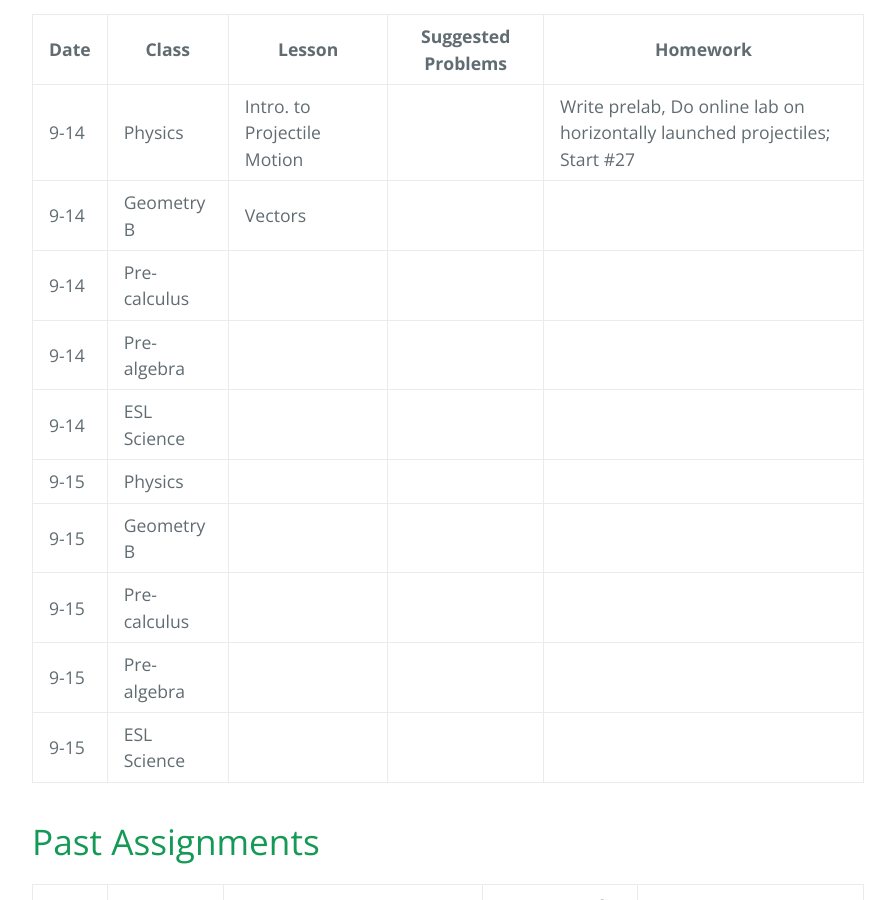
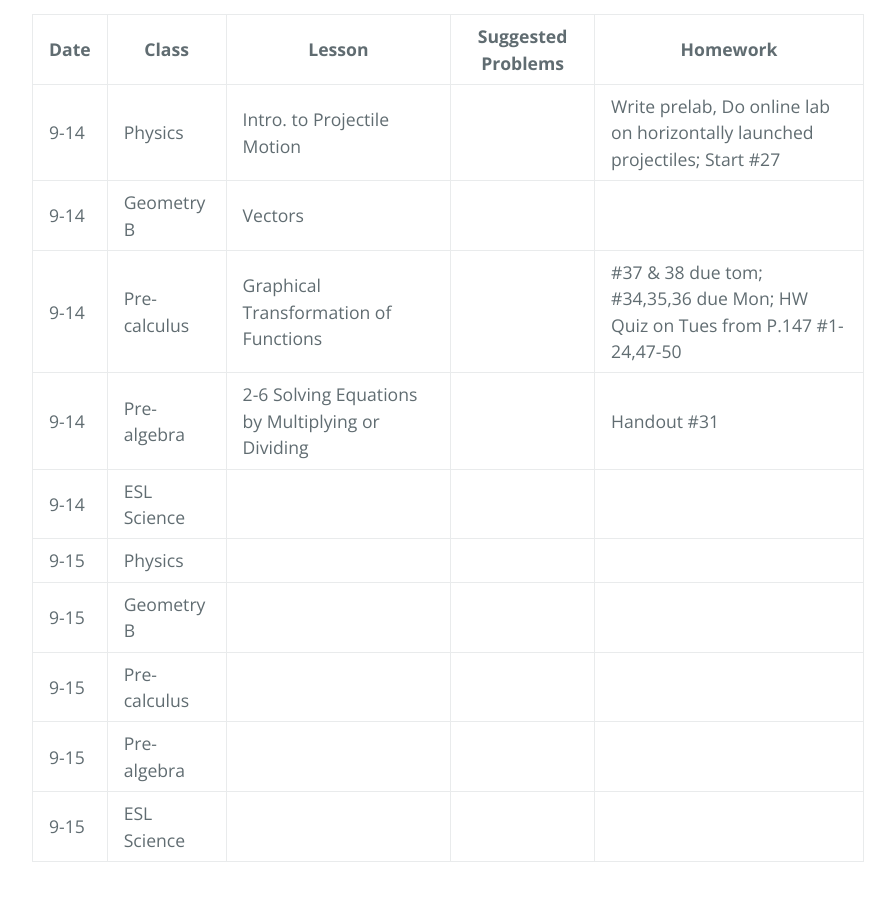
Before and after one commit to gpayoo/gpayoo, a Jekyll site: the page built from index.md, in a window 1280 px wide and 900 px high, scrolled down 554 px. Shown: the whole window, without its empty margins (192-1087 px from the left). Built offline with Jekyll 4.4.1, drawn with Linux system fonts in a browser that asks for light colours; our own code applies the rules of GitHub Pages for plain Markdown files.

Commit message:
Update index.md

```diff
--- a/index.md
+++ b/index.md
@@ -11,8 +11,8 @@ layout: default
 | ---- | ----- | ------ | -------- | ---
 | 9-14 | Physics | Intro. to Projectile Motion | | Write prelab, Do online lab on horizontally launched projectiles; Start #27
 | 9-14 | Geometry B | Vectors | | |
-| 9-14 | Pre-calculus |  | |
-| 9-14 | Pre-algebra | | |
+| 9-14 | Pre-calculus | Graphical Transformation of Functions | | #37 & 38 due tom; #34,35,36 due Mon; HW Quiz on Tues from P.147 #1-24,47-50
+| 9-14 | Pre-algebra | 2-6 Solving Equations by Multiplying or Dividing | | Handout #31
 | 9-14 | ESL Science |  |  |
 | 9-15 | Physics |  | |
 | 9-15 | Geometry B |  | | |
```
